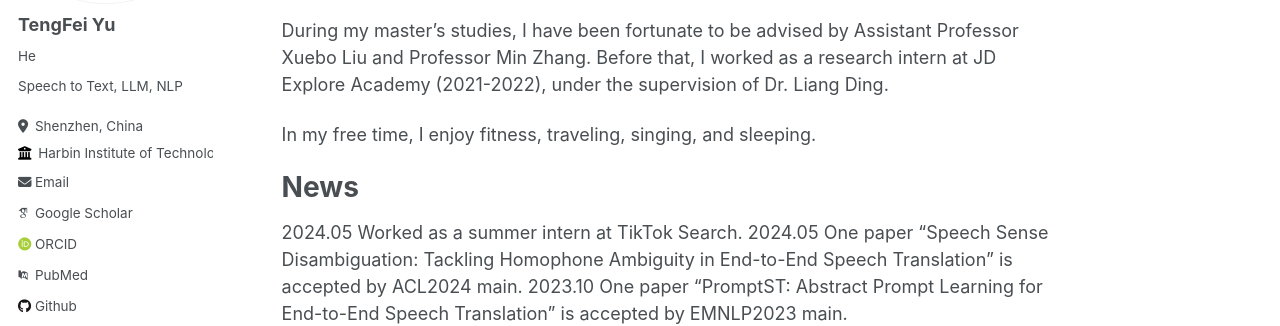
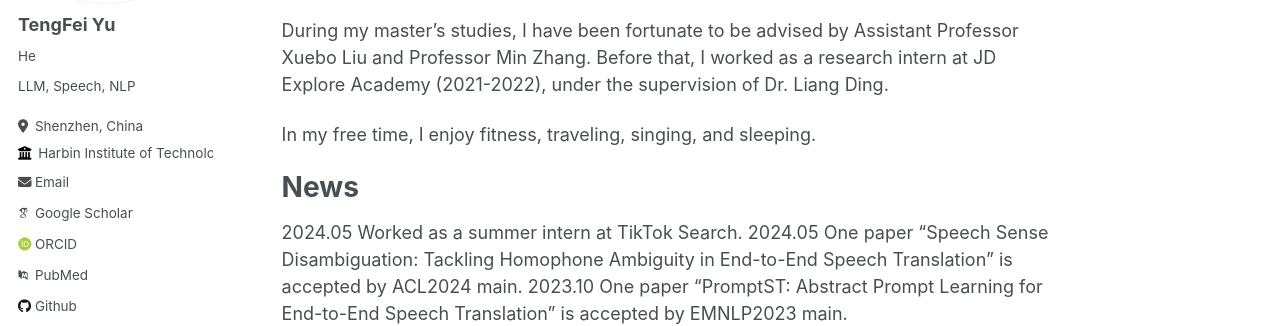
Before and after one commit to ytf-philp/TengfeiYu.github.io, a Jekyll site: the page built from _pages/about.md, in a window 1280 px wide. Shown: the part 236-562 px from the top of the page. Built offline with Jekyll 4.4.1, drawn with Linux system fonts in a browser that asks for light colours; some web fonts are replaced.

Commit message:
Update _config.yml

```diff
--- a/_config.yml
+++ b/_config.yml
@@ -24,7 +24,7 @@ author:
   avatar           : "figure.png"
   name             : "TengFei Yu"
   pronouns         : "He"
-  bio              : "Speech to Text, LLM, NLP"
+  bio              : "LLM, Speech, NLP"
   location         : "Shenzhen, China"
   employer         : "Harbin Institute of Technology, Shenzhen"
   uri              : # URL
```
